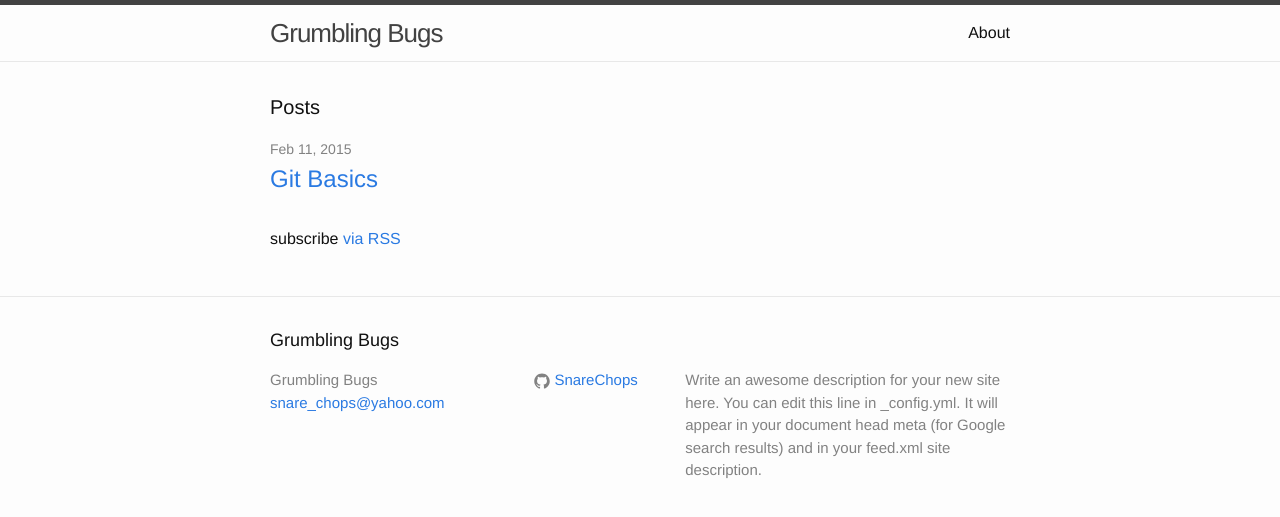
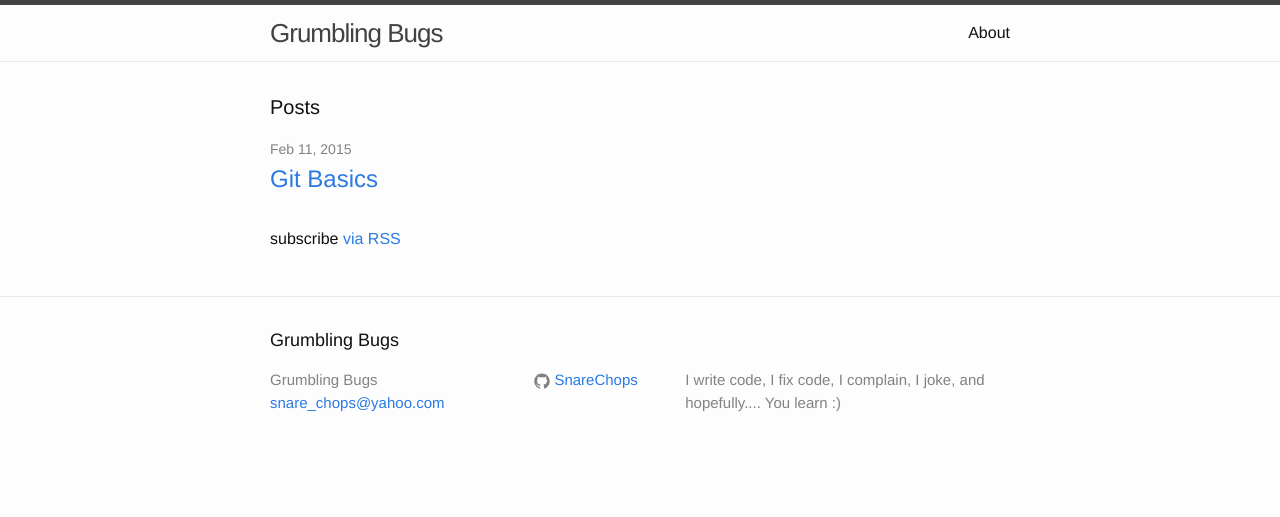
Before and after one commit to SnareChops/SnareChops.github.io, a Jekyll site: the page built from index.html, in a window 1280 px wide. Shown: the top 517 px of the page. Built offline with Jekyll 4.4.1, drawn with Linux system fonts in a browser that asks for light colours.

Commit message:
Update _config.yml

```diff
--- a/_config.yml
+++ b/_config.yml
@@ -2,9 +2,7 @@
 title: Grumbling Bugs
 email: snare_chops@yahoo.com
 description: > # this means to ignore newlines until "baseurl:"
-  Write an awesome description for your new site here. You can edit this
-  line in _config.yml. It will appear in your document head meta (for
-  Google search results) and in your feed.xml site description.
+  I write code, I fix code, I complain, I joke, and hopefully.... You learn :)
 baseurl: "" # the subpath of your site, e.g. /blog/
 url: "http://SnareChops.github.io" # the base hostname & protocol for your site
 twitter_username:
```
